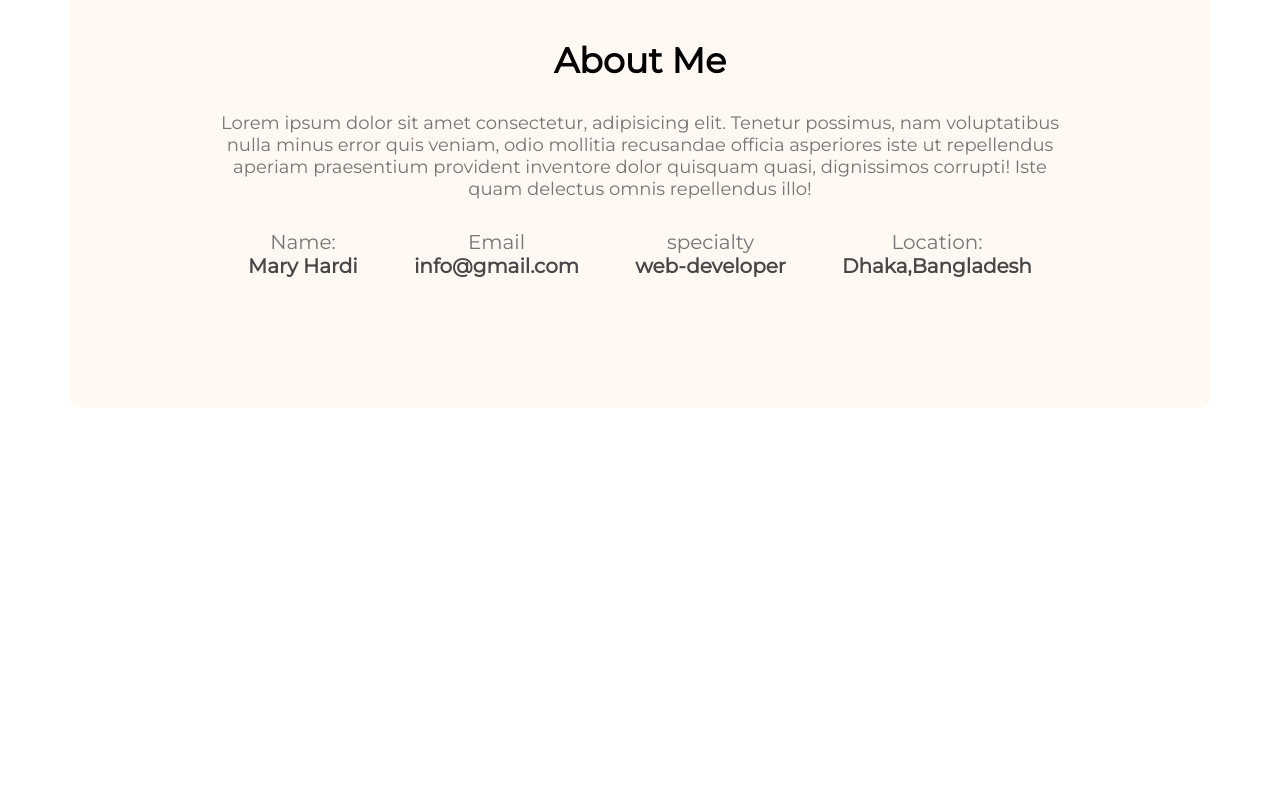
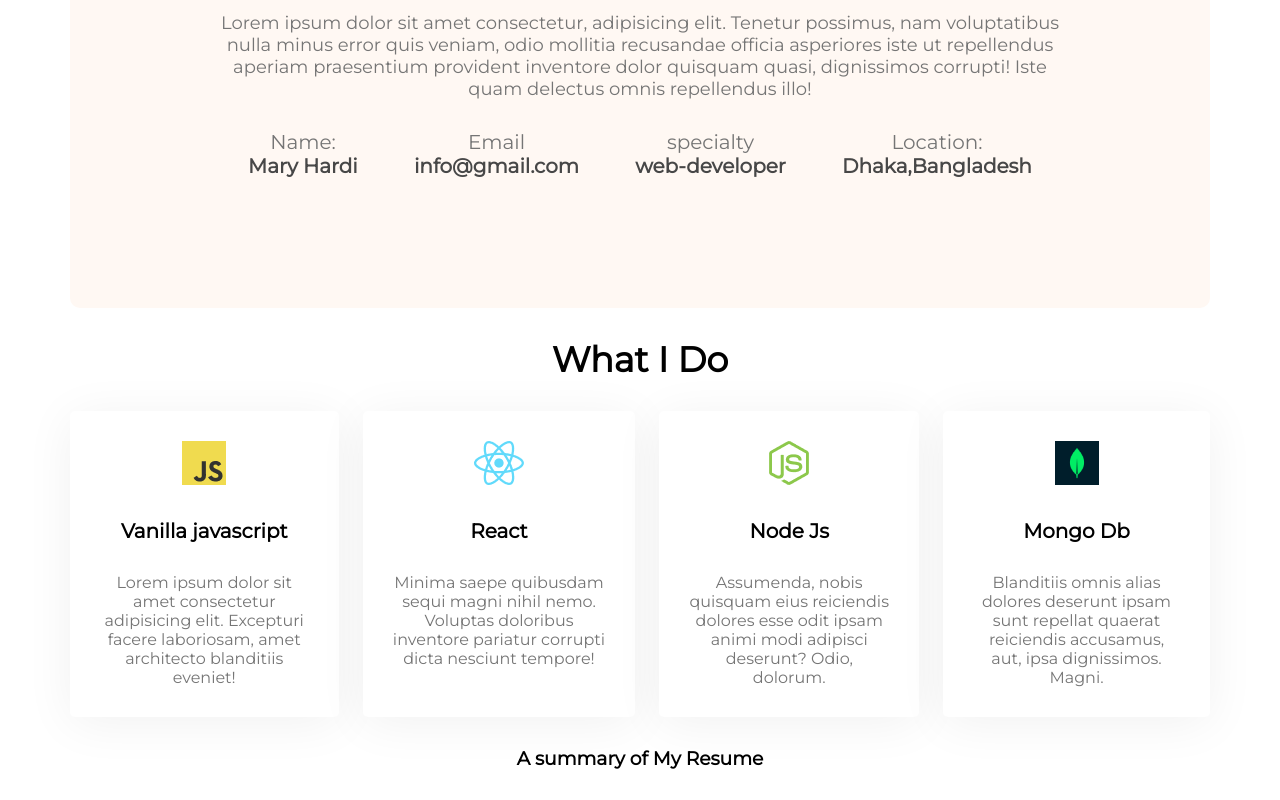
Before and after one commit to AbdulRakib196756/developer-fortpolio, a plain HTML site: page index.html in a window 1280 px wide. Shown: the part 1061-1861 px from the top of the page. Before the commit the page ends 1469 px from the top, so only its background shows below. Drawn offline with Linux system fonts and the light colour scheme.

Commit message:
before resume

```diff
--- a/index.html
+++ b/index.html
@@ -54,6 +54,41 @@
                </div>
             </div>
         </section>
+        <!-- what i do section -->
+        <section class="what-i-do">
+            <h3 class="section-title">What I Do</h3>
+            <div class="skills-container">
+                <div class="skills">
+                    <img src="images/icons/js.png" alt="">
+                    <p class="skill-title">Vanilla javascript</p>
+                    <p class="skill-description">Lorem ipsum dolor sit amet consectetur adipisicing elit. Excepturi facere laboriosam, amet architecto blanditiis eveniet!</p>
+                </div>
+                <div class="skills">
+                    <img src="images/icons/react.png" alt="">
+                    <p class="skill-title">React</p>
+                    <p class="skill-description">Minima saepe quibusdam sequi magni nihil nemo. Voluptas doloribus inventore pariatur corrupti dicta nesciunt tempore!</p>
+                </div>
+                <div class="skills">
+                    <img src="images/icons/nodejs.png" alt="">
+                    <p class="skill-title">Node Js</p>
+                    <p class="skill-description">Assumenda, nobis quisquam eius reiciendis dolores esse odit ipsam animi modi adipisci deserunt? Odio, dolorum.</p>
+                </div>
+                <div class="skills">
+                    <img src="images/icons/mongo.png" alt="">
+                    <p class="skill-title">Mongo Db</p>
+                    <p class="skill-description">Blanditiis omnis alias dolores deserunt ipsam sunt repellat quaerat reiciendis accusamus, aut, ipsa dignissimos. Magni.</p>
+                </div>
+            </div>
+
+        </section>
+        <!-- resume section -->
+        <section class="resume">
+            <h3>A summary of My Resume</h3>
+
+
+
+        </section>
+
 
     </main>
     <footer>
--- a/styles/portfolio.css
+++ b/styles/portfolio.css
@@ -1,6 +1,11 @@
 *{
     margin: 0;
     font-family: 'Montserrat', sans-serif;
+}
+section{
+    text-align: center;
+    margin-bottom: 30px;
+    margin-top: 30px;
 }
 
 .text-primary{
@@ -84,7 +89,7 @@ main{
 }
 /* about section */
 .about{
-    margin-top: 130px;
+
     background: #FFF8F3;
     border-radius: 10px;
     padding: 130px 150px;
@@ -125,3 +130,28 @@ main{
     color: #474747;
 
 }
+/* what i do starts */
+
+.skills-container{
+    display: flex;
+    gap:24px;
+
+}
+.skills{
+
+    background: #FFFFFF;
+    box-shadow: 0px 6px 50px rgba(0, 0, 0, 0.06);
+    border-radius: 5px;
+    padding: 30px;
+}
+.skill-title{
+    font-size: 20px;
+    font-weight: 700;
+    margin-top: 30px;
+    margin-bottom: 30px;
+
+}
+.skill-description{
+    color: #757575;
+
+}
```
